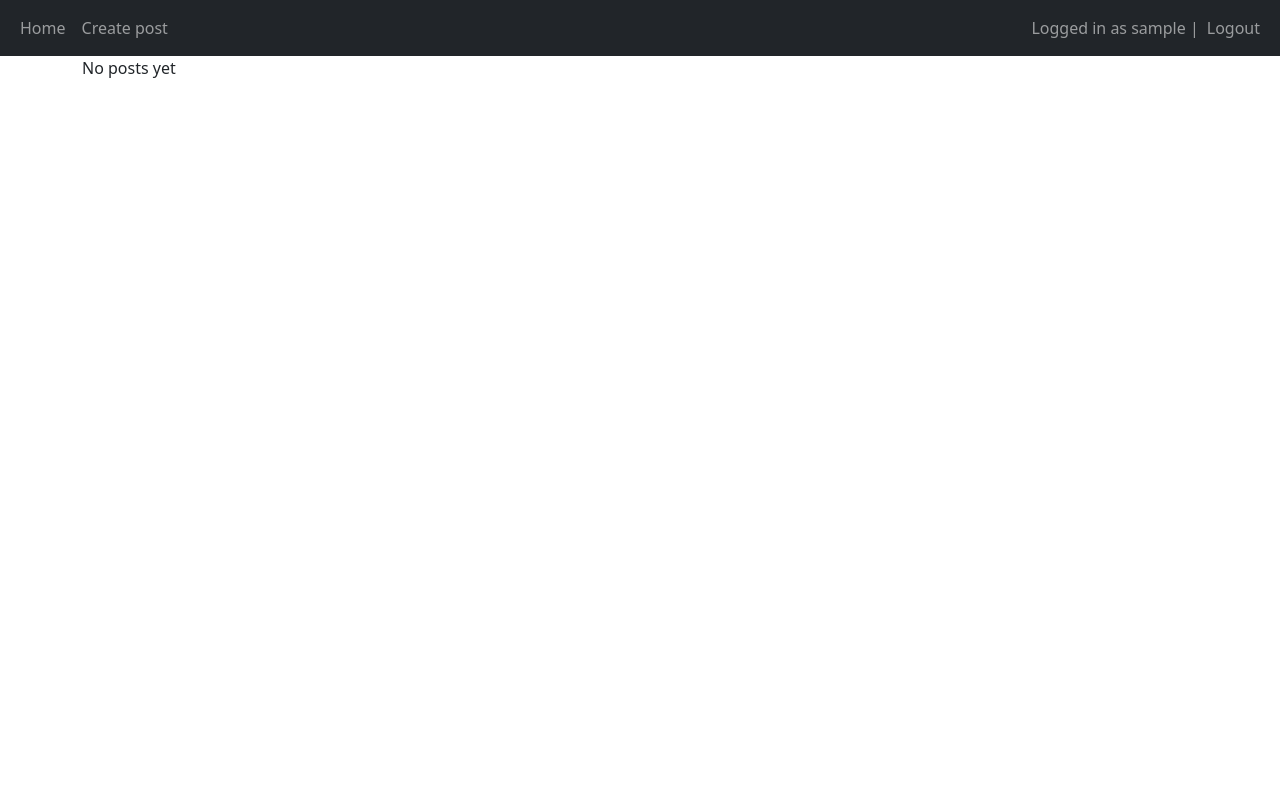
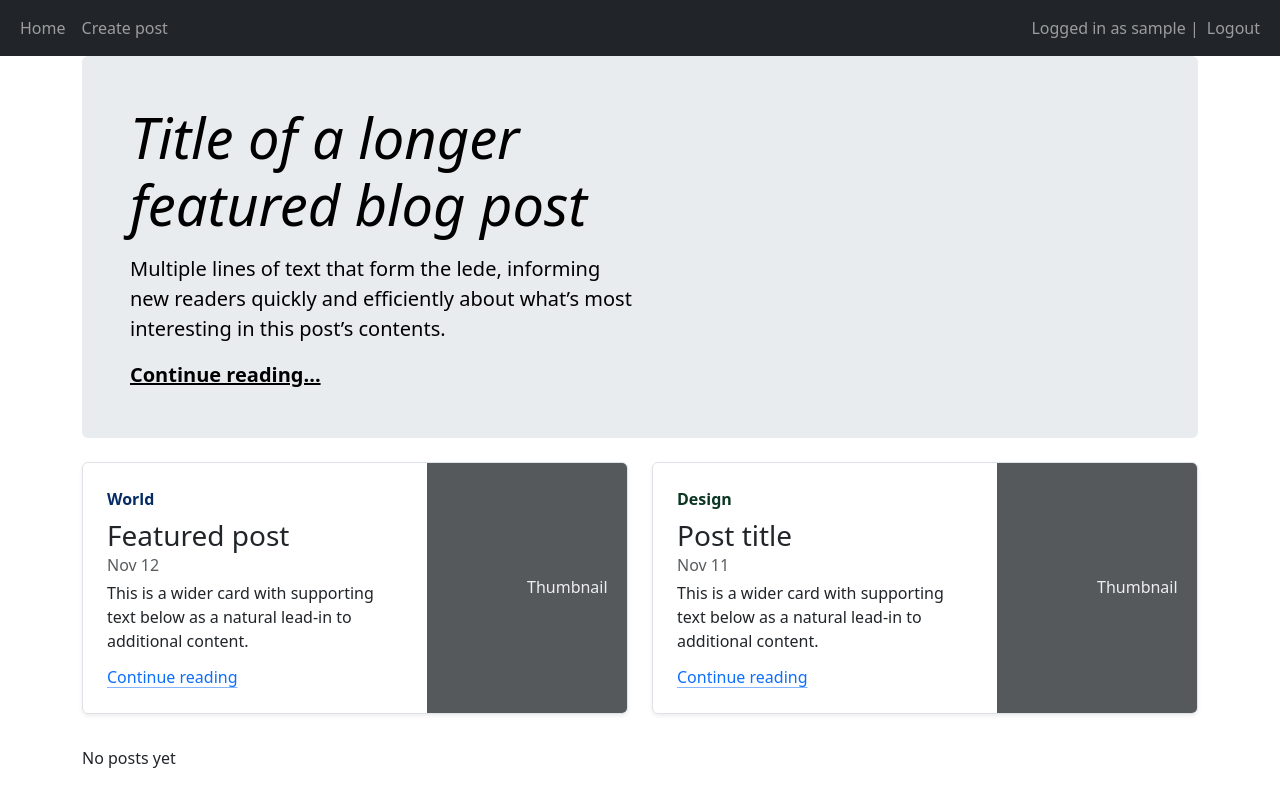
Before and after one commit to Gennadynemchin/django_blog, a Django app: page / in a window 1280 px wide. Run offline with Django 4.2, Linux system fonts and the light colour scheme; the visitor is signed in with stand-in values (Sample User, id 1); data comes from the database, SQL or seed files in the repository; data that the repository does not hold is empty.

Commit message:
Use djlint for home.html;

```diff
--- a/main/templates/main/home.html
+++ b/main/templates/main/home.html
@@ -1,16 +1,67 @@
 {% extends 'main/base.html' %}
-
 {% block title %}Home{% endblock %}
 {% block content %}
+
+
+<div class="p-4 p-md-5 mb-4 rounded text-body-emphasis bg-body-secondary">
+    <div class="col-lg-6 px-0">
+      <h1 class="display-4 fst-italic">Title of a longer featured blog post</h1>
+      <p class="lead my-3">Multiple lines of text that form the lede, informing new readers quickly and efficiently about what’s most interesting in this post’s contents.</p>
+      <p class="lead mb-0"><a href="#" class="text-body-emphasis fw-bold">Continue reading...</a></p>
+    </div>
+  </div>
+
+  <div class="row mb-2">
+    <div class="col-md-6">
+      <div class="row g-0 border rounded overflow-hidden flex-md-row mb-4 shadow-sm h-md-250 position-relative">
+        <div class="col p-4 d-flex flex-column position-static">
+          <strong class="d-inline-block mb-2 text-primary-emphasis">World</strong>
+          <h3 class="mb-0">Featured post</h3>
+          <div class="mb-1 text-body-secondary">Nov 12</div>
+          <p class="card-text mb-auto">This is a wider card with supporting text below as a natural lead-in to additional content.</p>
+          <a href="#" class="icon-link gap-1 icon-link-hover stretched-link">
+            Continue reading
+            <svg class="bi"><use xlink:href="#chevron-right"/></svg>
+          </a>
+        </div>
+        <div class="col-auto d-none d-lg-block">
+          <svg class="bd-placeholder-img" width="200" height="250" xmlns="http://www.w3.org/2000/svg" role="img" aria-label="Placeholder: Thumbnail" preserveAspectRatio="xMidYMid slice" focusable="false"><title>Placeholder</title><rect width="100%" height="100%" fill="#55595c"/><text x="50%" y="50%" fill="#eceeef" dy=".3em">Thumbnail</text></svg>
+        </div>
+      </div>
+    </div>
+    <div class="col-md-6">
+      <div class="row g-0 border rounded overflow-hidden flex-md-row mb-4 shadow-sm h-md-250 position-relative">
+        <div class="col p-4 d-flex flex-column position-static">
+          <strong class="d-inline-block mb-2 text-success-emphasis">Design</strong>
+          <h3 class="mb-0">Post title</h3>
+          <div class="mb-1 text-body-secondary">Nov 11</div>
+          <p class="mb-auto">This is a wider card with supporting text below as a natural lead-in to additional content.</p>
+          <a href="#" class="icon-link gap-1 icon-link-hover stretched-link">
+            Continue reading
+            <svg class="bi"><use xlink:href="#chevron-right"/></svg>
+          </a>
+        </div>
+        <div class="col-auto d-none d-lg-block">
+          <svg class="bd-placeholder-img" width="200" height="250" xmlns="http://www.w3.org/2000/svg" role="img" aria-label="Placeholder: Thumbnail" preserveAspectRatio="xMidYMid slice" focusable="false"><title>Placeholder</title><rect width="100%" height="100%" fill="#55595c"/><text x="50%" y="50%" fill="#eceeef" dy=".3em">Thumbnail</text></svg>
+        </div>
+      </div>
+    </div>
+  </div>
+
+
+
   {% for post in posts %}
-    <div class="card mt-2">
+    <div class="card mb3-2">
+      <img src="..." class="card-img-top" alt="...">
       <div class="card-header">
         <strong>{{ post.author }}</strong>
       </div>
       <div class="card-body d-flex flex-row justify-content-between">
         <div>
-          <h5 class="card-title"> <a href="{% url 'post_detail' post.slug %}">{{ post.title }}</a></h5>
-          <p>{{ post.text }}</p>
+          <h5 class="card-title">
+            <a href="{% url 'post_detail' post.slug %}">{{ post.title }}</a>
+          </h5>
+          <p class="card-text">{{ post.text }}</p>
         </div>
         <div>
           {% if request.user == post.author or perms.main.delete_post %}
@@ -51,19 +102,21 @@
               </div>
             </form>
           {% endif %}
-
           {% if user.is_staff %}
             <br>
             <form method="post">
               {% csrf_token %}
-              <button type="submit" class="btn btn-danger" name="post_author_id" value="{{ post.author.id }}">Block user</button>
+              <button type="submit"
+                      class="btn btn-danger"
+                      name="post_author_id"
+                      value="{{ post.author.id }}">Block user</button>
             </form>
           {% endif %}
-
         </div>
       </div>
-      <div class="card footer text-muted">{{ post.created_at }} | Likes: {{ post.likes.count }}</div>
-
+      <p class="card-text">
+        <small style = "position:relative; left:5px; top:-5px;" class="text-body-secondary">{{ post.created_at }} | Likes: {{ post.likes.count }}</small>
+      </p>
     </div>
   {% empty %}
     <p>No posts yet</p>
```
